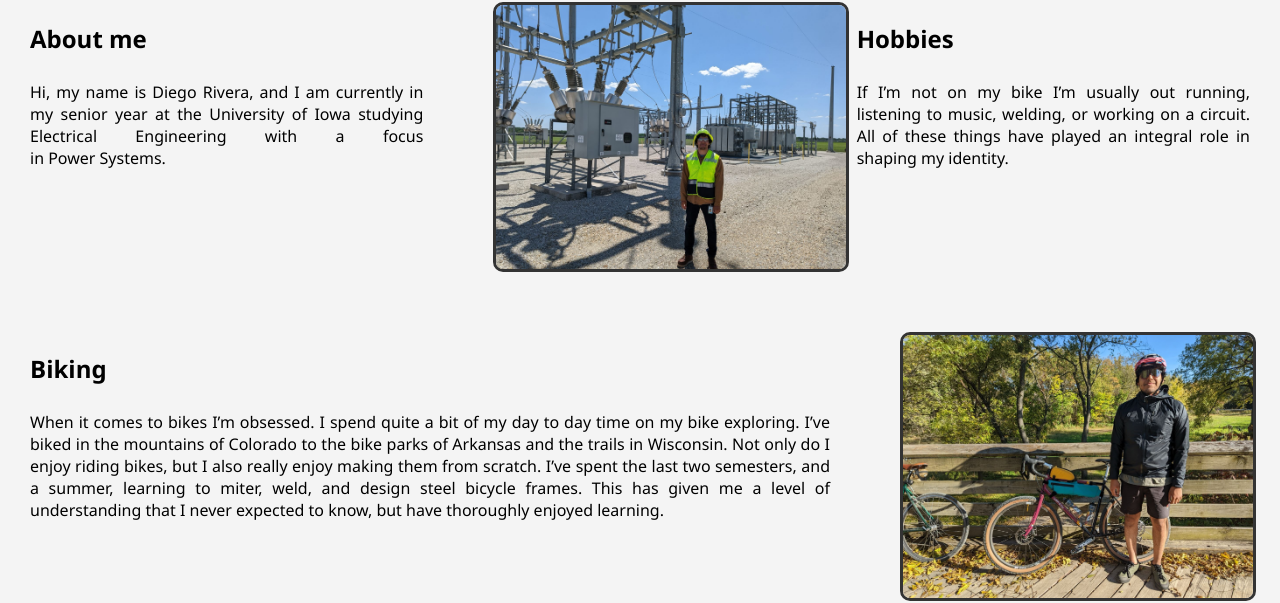
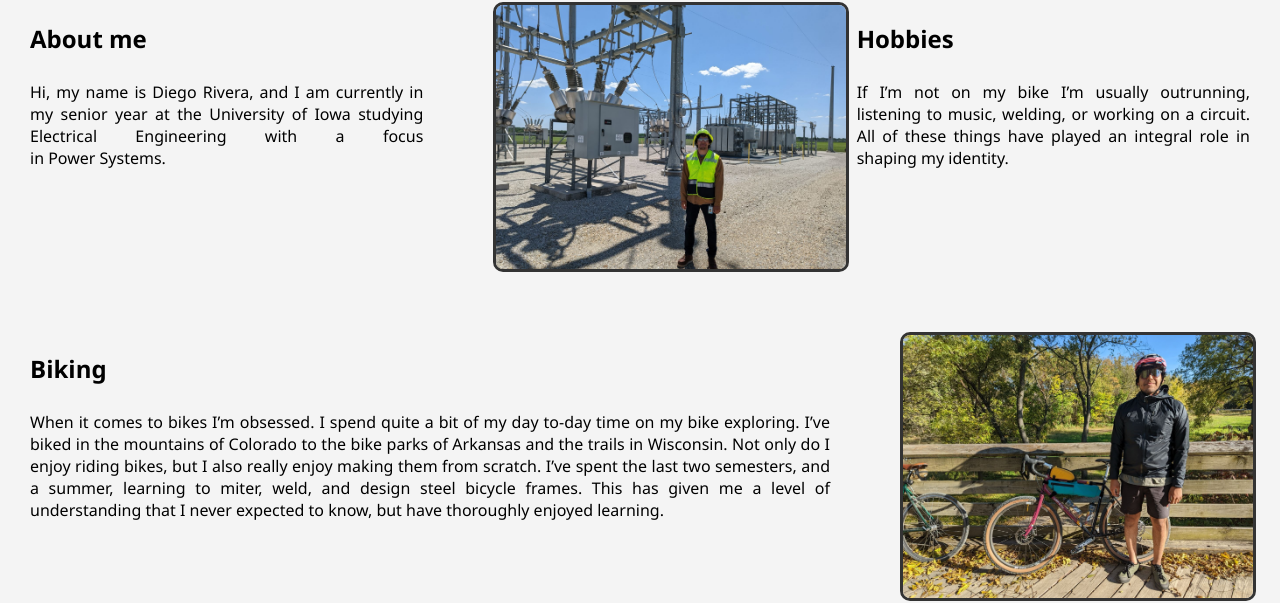
Before and after one commit to sabrinahubb/sabrinahubb.github.io, a plain HTML site: page diego.html in a window 1280 px wide. Shown: the part 141-744 px from the top of the page. Drawn offline with Linux system fonts and the light colour scheme.

Commit message:
diego fixed

```diff
--- a/diego.html
+++ b/diego.html
@@ -112,13 +112,13 @@
     </div>
     <div class="column column-text">
       <h2>Hobbies</h2>
-      <p>If I’m not on my bike I’m usually out running, listening to music, welding, or working on a circuit. All of these things have played an integral role in shaping my identity.</p>
+      <p>If I’m not on my bike I’m usually outrunning, listening to music, welding, or working on a circuit. All of these things have played an integral role in shaping my identity.</p>
     </div>
   </div>
   <div class="row">
     <div class="column column-text work-experience">
       <h2>Biking</h2>
-      <p>When it comes to bikes I’m obsessed. I spend quite a bit of my day to day time on my bike exploring. I’ve biked in the mountains of Colorado to the bike parks of Arkansas and the trails in Wisconsin. Not only do I enjoy riding bikes, but I also really enjoy making them from scratch. I’ve spent the last two semesters, and a summer, learning to miter, weld, and design steel bicycle frames. This has given me a level of understanding that I never expected to know, but have thoroughly enjoyed learning.</p>
+      <p>When it comes to bikes I’m obsessed. I spend quite a bit of my day to-day time on my bike exploring. I’ve biked in the mountains of Colorado to the bike parks of Arkansas and the trails in Wisconsin. Not only do I enjoy riding bikes, but I also really enjoy making them from scratch. I’ve spent the last two semesters, and a summer, learning to miter, weld, and design steel bicycle frames. This has given me a level of understanding that I never expected to know, but have thoroughly enjoyed learning.</p>
     </div>
     <div class="column">
       <img src="pictures/WhatsAppDiegoBiking.jpg" alt="Biking">
```
